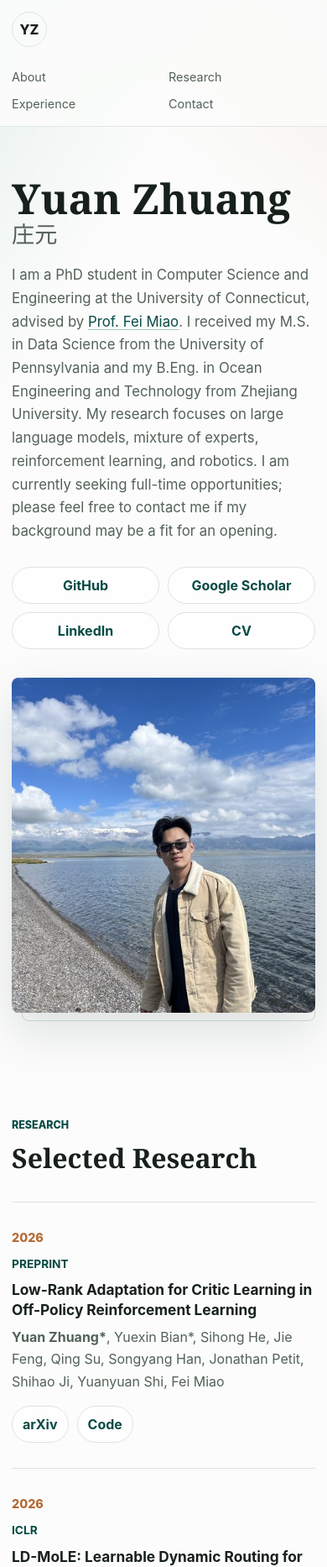
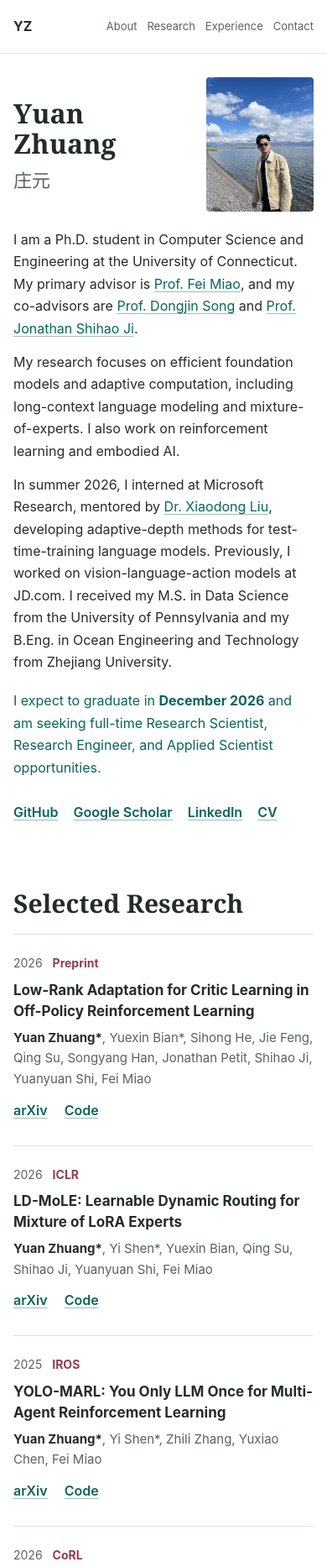
Before and after one commit to paulzyzy/paulzyzy.github.io, a plain HTML site: page index.html in a window 390 px wide. Shown: the top 1866 px of the page at 84% size. Drawn offline with Linux system fonts and the light colour scheme.

Commit message:
Refine research profile and refresh CV

```diff
--- a/index.html
+++ b/index.html
@@ -3,24 +3,26 @@
   <head>
     <meta charset="utf-8">
     <meta name="viewport" content="width=device-width, initial-scale=1">
-    <title>Yuan Zhuang | University of Connecticut</title>
+    <title>Yuan Zhuang | Efficient Foundation Models &amp; Adaptive Computation</title>
     <meta
       name="description"
-      content="Yuan Zhuang (庄元), PhD student at the University of Connecticut advised by Prof. Fei Miao."
+      content="Yuan Zhuang (庄元), a UConn Ph.D. student researching efficient foundation models, adaptive computation, reinforcement learning, and embodied AI. Expected graduation: December 2026."
     >
     <meta name="author" content="Yuan Zhuang">
     <meta property="og:title" content="Yuan Zhuang">
     <meta
       property="og:description"
-      content="PhD student at the University of Connecticut working on LLMs, mixture of experts, reinforcement learning, and robotics."
+      content="UConn Ph.D. student researching efficient foundation models and adaptive computation. Seeking full-time research and applied science opportunities; expected graduation December 2026."
     >
     <meta property="og:type" content="website">
     <meta property="og:url" content="https://paulzyzy.github.io/">
     <meta property="og:image" content="https://paulzyzy.github.io/assets/profile.jpg">
-    <link rel="preload" as="image" href="assets/profile.jpg">
-    <link rel="stylesheet" href="styles.css">
+    <meta property="og:image:alt" content="Yuan Zhuang by a mountain lake">
+    <link rel="canonical" href="https://paulzyzy.github.io/">
+    <link rel="stylesheet" href="styles.css?v=20260923">
   </head>
   <body>
+    <a class="skip-link" href="#about">Skip to content</a>
     <header class="site-header">
       <a class="brand" href="#top" aria-label="Yuan Zhuang home">YZ</a>
       <nav class="site-nav" aria-label="Primary navigation">
@@ -32,32 +34,51 @@
     </header>
 
     <main id="top">
-      <section id="about" class="hero section-shell" aria-labelledby="intro-title">
-        <div class="hero-copy">
-          <h1 id="intro-title">Yuan Zhuang <span>庄元</span></h1>
-          <div class="lead hero-about">
+      <section id="about" class="profile section-shell" aria-labelledby="intro-title" tabindex="-1">
+        <div class="profile-copy">
+          <h1 id="intro-title">Yuan Zhuang <span lang="zh">庄元</span></h1>
+          <div class="about-text">
             <p>
-              I am a PhD student in Computer Science and Engineering at the University of
-              Connecticut, advised by <a href="https://feimiao.org/">Prof. Fei Miao</a>. I
-              received my M.S. in Data Science from the University of Pennsylvania and my B.Eng. in
-              Ocean Engineering and Technology from Zhejiang University. My research focuses on
-              large language models, mixture of experts, reinforcement learning, and robotics. I am
-              currently seeking full-time opportunities; please feel free to contact me if my
-              background may be a fit for an opening.
+              I am a Ph.D. student in Computer Science and Engineering at the University of
+              Connecticut. My primary advisor is
+              <a href="https://scholar.google.com/citations?user=fH2YF6YAAAAJ&amp;hl=en">Prof. Fei Miao</a>,
+              and my co-advisors are
+              <a href="https://scholar.google.com/citations?user=BJdHw6AAAAAJ&amp;hl=en">Prof. Dongjin Song</a>
+              and <a href="https://scholar.google.com/citations?user=qMfWf9EAAAAJ&amp;hl=en">Prof. Jonathan Shihao Ji</a>.
+            </p>
+            <p>
+              My research focuses on efficient foundation models and adaptive computation,
+              including long-context language modeling and mixture-of-experts. I also work on
+              reinforcement learning and embodied AI.
+            </p>
+            <p>
+              In summer 2026, I interned at Microsoft Research, mentored by
+              <a href="https://scholar.google.com/citations?user=NIewcxMAAAAJ&amp;hl=en&amp;oi=ao">Dr. Xiaodong Liu</a>,
+              developing adaptive-depth methods for test-time-training language models.
+              Previously, I worked on vision-language-action models at JD.com. I received my
+              M.S. in Data Science from the University of Pennsylvania and my B.Eng. in Ocean
+              Engineering and Technology from Zhejiang University.
             </p>
           </div>
+          <p class="availability">
+            I expect to graduate in <strong>December 2026</strong> and am seeking full-time
+            Research Scientist, Research Engineer, and Applied Scientist opportunities.
+          </p>
           <div class="link-row" aria-label="Profile links">
             <a href="https://github.com/paulzyzy">GitHub</a>
             <a href="https://scholar.google.com/citations?user=v0-feP0AAAAJ&amp;hl=en">Google Scholar</a>
             <a href="https://www.linkedin.com/in/yuan-zhuang-b3bbb1249/">LinkedIn</a>
-            <a href="assets/Yuan_Zhuang_CV.pdf?v=20260827" target="_blank" rel="noopener">CV</a>
+            <a href="assets/Yuan_Zhuang_CV.pdf?v=20260923" target="_blank" rel="noopener" aria-label="CV (PDF, opens in a new tab)">CV</a>
           </div>
         </div>
         <figure class="portrait">
           <img
-            src="assets/profile.jpg"
+            src="assets/profile-small.jpg"
             srcset="assets/profile-small.jpg 480w, assets/profile.jpg 1350w"
-            sizes="(max-width: 760px) 92vw, 420px"
+            sizes="(max-width: 420px) 128px, (max-width: 700px) 160px, 240px"
+            width="240"
+            height="300"
+            fetchpriority="high"
             alt="Yuan Zhuang standing by a lake with mountains in the background"
           >
         </figure>
@@ -65,7 +86,6 @@
 
       <section id="research" class="section-shell" aria-labelledby="research-title">
         <div class="section-heading">
-          <p class="section-kicker">Research</p>
           <h2 id="research-title">Selected Research</h2>
         </div>
         <div class="publication-list">
@@ -121,47 +141,65 @@
               </div>
             </div>
           </article>
+
+          <article class="publication-item">
+            <div class="pub-meta">
+              <span>2026</span>
+              <strong>CoRL</strong>
+            </div>
+            <div>
+              <h3>Artificial Foveated Perception for Mitigating Shortcut Learning in Robotic Foundation Models</h3>
+              <p class="author-list">
+                Xiatao Sun, <strong>Yuan Zhuang</strong>, Mateo Sanchez Lopez Negrete,
+                Matei-Victor Coldea, Chen Liang, Haoyang Zhang, Che Liu, Ziyao Zeng,
+                Shawn Li, Qian Wang, Fei Miao, Daniel Rakita
+              </p>
+              <div class="inline-links">
+                <a href="https://arxiv.org/abs/2607.10655">arXiv</a>
+                <a href="https://github.com/Apollo-Lab-Yale/artificial-foveated-perception">Code</a>
+              </div>
+            </div>
+          </article>
         </div>
       </section>
 
-      <section id="experience" class="section-shell split-section" aria-labelledby="experience-title">
+      <section id="experience" class="section-shell" aria-labelledby="experience-title">
         <div class="section-heading">
-          <p class="section-kicker">Work Experience</p>
-          <h2 id="experience-title">Internships</h2>
+          <h2 id="experience-title">Work Experience</h2>
         </div>
         <div class="publication-list experience-list">
           <article class="publication-item">
             <div class="pub-meta">
-              <span>May 2026 - Aug 2026</span>
+              <span><time datetime="2026-05">May</time> - <time datetime="2026-08">Aug 2026</time></span>
               <strong>Redmond, WA</strong>
             </div>
             <div>
-              <h3>Microsoft</h3>
+              <h3>Microsoft Research</h3>
               <p class="role-line">Research Intern</p>
-              <p>Mixture of Experts, Test-Time Training.</p>
+              <p>Developed adaptive-depth methods for long-context test-time-training language models.</p>
             </div>
           </article>
 
           <article class="publication-item">
             <div class="pub-meta">
-              <span>May 2025 - Aug 2025</span>
+              <span><time datetime="2025-05">May</time> - <time datetime="2025-08">Aug 2025</time></span>
               <strong>Beijing, China</strong>
             </div>
             <div>
               <h3>JD.com</h3>
-              <p class="role-line">Research Intern</p>
-              <p>Vision Language Action Models (VLA).</p>
+              <p class="role-line">Research Intern, Embodied Technology Group</p>
+              <p>
+                Studied generalization and robustness of vision-language-action models on public
+                benchmarks within a logistics research project.
+              </p>
             </div>
           </article>
         </div>
       </section>
 
       <section id="contact" class="section-shell contact-section" aria-labelledby="contact-title">
-        <p class="section-kicker">Contact</p>
-        <h2 id="contact-title">Open to Full-Time Roles and Research Collaboration</h2>
-        <div class="link-row center" aria-label="Contact links">
-          <a href="mailto:paulyuanzhuang@gmail.com">paulyuanzhuang@gmail.com</a>
-        </div>
+        <h2 id="contact-title">Contact</h2>
+        <a href="mailto:paulyuanzhuang@gmail.com">paulyuanzhuang@gmail.com</a>
       </section>
     </main>
 
--- a/styles.css
+++ b/styles.css
@@ -1,17 +1,12 @@
 :root {
-  --bg: #fbfcfb;
-  --surface: #ffffff;
-  --ink: #17201b;
-  --muted: #536158;
-  --line: #dce4df;
-  --accent: #0b6b62;
-  --accent-dark: #084b45;
-  --secondary: #b56b36;
-  --soft: #edf5f2;
-  --shadow: 0 22px 60px rgba(19, 32, 29, 0.12);
+  --bg: #ffffff;
+  --ink: #242c2a;
+  --muted: #58635f;
+  --line: #dce3df;
+  --accent: #086654;
+  --hover: #923d50;
   color-scheme: light;
-  font-family:
-    Inter, ui-sans-serif, system-ui, -apple-system, BlinkMacSystemFont, "Segoe UI", sans-serif;
+  font-family: Inter, ui-sans-serif, system-ui, -apple-system, BlinkMacSystemFont, "Segoe UI", sans-serif;
 }
 
 * {
@@ -20,6 +15,7 @@
 
 html {
   scroll-behavior: smooth;
+  scroll-padding-top: 88px;
 }
 
 body {
@@ -28,35 +24,38 @@ body {
   color: var(--ink);
   font-size: 16px;
   line-height: 1.65;
-  overflow-x: hidden;
-}
-
-body::before {
-  position: fixed;
-  inset: 0;
-  z-index: -1;
-  pointer-events: none;
-  content: "";
-  background:
-    linear-gradient(120deg, rgba(11, 107, 98, 0.08), transparent 32%),
-    linear-gradient(220deg, rgba(181, 107, 54, 0.08), transparent 28%);
 }
 
 a {
-  color: var(--accent-dark);
-  text-decoration-color: rgba(11, 107, 98, 0.35);
-  text-underline-offset: 0.18em;
+  color: var(--accent);
+  text-decoration-thickness: 1px;
+  text-decoration-color: #9dbdb3;
+  text-underline-offset: 0.2em;
 }
 
 a:hover {
-  color: var(--secondary);
+  color: var(--hover);
   text-decoration-color: currentColor;
 }
 
 a:focus-visible {
-  outline: 3px solid rgba(11, 107, 98, 0.32);
+  outline: 2px solid var(--accent);
   outline-offset: 4px;
-  border-radius: 4px;
+  border-radius: 2px;
+}
+
+.skip-link {
+  position: fixed;
+  top: 8px;
+  left: 16px;
+  z-index: 20;
+  padding: 8px 16px;
+  background: var(--bg);
+  transform: translateY(-160%);
+}
+
+.skip-link:focus {
+  transform: translateY(0);
 }
 
 .site-header {
@@ -66,72 +65,63 @@ a:focus-visible {
   display: flex;
   align-items: center;
   justify-content: space-between;
-  gap: 24px;
-  min-height: 70px;
-  padding: 14px clamp(18px, 5vw, 64px);
-  border-bottom: 1px solid rgba(220, 228, 223, 0.8);
-  background: rgba(251, 252, 251, 0.9);
-  backdrop-filter: blur(16px);
+  gap: 20px;
+  min-height: 64px;
+  padding: 8px max(24px, calc((100% - 1080px) / 2));
+  border-bottom: 1px solid var(--line);
+  background: var(--bg);
 }
 
 .brand {
-  display: inline-grid;
-  width: 42px;
-  height: 42px;
-  place-items: center;
-  border: 1px solid var(--line);
-  border-radius: 50%;
+  display: inline-flex;
+  align-items: center;
+  min-height: 44px;
   color: var(--ink);
-  font-weight: 800;
+  font-weight: 750;
   text-decoration: none;
 }
 
 .site-nav {
   display: flex;
   flex-wrap: wrap;
-  justify-content: flex-end;
-  gap: 10px 18px;
-  min-width: 0;
-  font-size: 0.94rem;
+  gap: 0 24px;
+  font-size: 0.9375rem;
 }
 
 .site-nav a {
+  display: inline-flex;
+  align-items: center;
+  min-height: 44px;
   color: var(--muted);
   text-decoration: none;
 }
 
 .site-nav a:hover {
-  color: var(--ink);
+  color: var(--accent);
+  text-decoration: underline;
+}
+
+.section-shell,
+.site-footer {
+  width: min(1080px, calc(100% - 48px));
+  margin: 0 auto;
 }
 
 .section-shell {
-  width: min(1120px, calc(100% - 36px));
-  margin: 0 auto;
-  padding: 88px 0;
+  padding: 34px 0;
 }
 
-.hero {
+.profile {
   display: grid;
-  grid-template-columns: minmax(0, 1.1fr) minmax(300px, 420px);
-  align-items: center;
-  gap: clamp(34px, 7vw, 90px);
-  min-height: calc(100vh - 70px);
-  padding-top: 48px;
+  grid-template-columns: minmax(0, 1fr) 240px;
+  align-items: start;
+  gap: 44px;
+  padding-top: 40px;
+  padding-bottom: 36px;
 }
 
-.hero-copy {
+.profile-copy {
   min-width: 0;
-  max-width: 710px;
-}
-
-.eyebrow,
-.section-kicker {
-  margin: 0 0 12px;
-  color: var(--accent-dark);
-  font-size: 0.78rem;
-  font-weight: 800;
-  letter-spacing: 0;
-  text-transform: uppercase;
 }
 
 h1,
@@ -139,158 +129,83 @@ h2,
 h3,
 p {
   margin-top: 0;
-  overflow-wrap: anywhere;
+  overflow-wrap: break-word;
+}
+
+h1,
+h2 {
+  font-family: Georgia, "Times New Roman", serif;
+  letter-spacing: 0;
 }
 
 h1 {
-  max-width: 780px;
-  margin-bottom: 22px;
-  font-family: Georgia, "Times New Roman", serif;
-  font-size: clamp(3.1rem, 8vw, 6.6rem);
-  line-height: 0.96;
-  letter-spacing: 0;
+  display: flex;
+  align-items: baseline;
+  flex-wrap: wrap;
+  gap: 8px 18px;
+  margin-bottom: 20px;
+  font-size: 3rem;
+  line-height: 1.15;
 }
 
 h1 span {
-  display: block;
-  margin-top: 6px;
   color: var(--muted);
-  font-size: clamp(1.7rem, 4vw, 3rem);
-  font-weight: 500;
+  font-size: 1.5rem;
+  font-weight: 400;
 }
 
 h2 {
-  margin-bottom: 20px;
-  font-family: Georgia, "Times New Roman", serif;
-  font-size: clamp(2rem, 4.4vw, 3.3rem);
-  line-height: 1.08;
-  letter-spacing: 0;
+  margin-bottom: 0;
+  font-size: 1.875rem;
+  line-height: 1.25;
 }
 
 h3 {
-  margin-bottom: 8px;
-  font-size: 1.08rem;
-  line-height: 1.35;
+  margin-bottom: 6px;
+  font-size: 1.0625rem;
+  line-height: 1.5;
 }
 
-.lead {
-  max-width: 650px;
-  margin-bottom: 28px;
-  color: var(--muted);
-  font-size: clamp(1.05rem, 2.1vw, 1.28rem);
-  overflow-wrap: anywhere;
+.about-text p {
+  margin-bottom: 14px;
 }
 
-.hero-about p {
-  margin-bottom: 0;
+.availability {
+  margin-bottom: 10px;
+  color: var(--accent);
 }
 
 .link-row,
 .inline-links {
   display: flex;
   flex-wrap: wrap;
-  gap: 10px;
-  min-width: 0;
-  max-width: 100%;
+  gap: 0 20px;
 }
 
 .link-row a,
-.inline-links a,
-.publication-item > div:last-child > a,
-.project-card > a {
+.inline-links a {
   display: inline-flex;
   align-items: center;
   min-height: 40px;
-  padding: 8px 12px;
-  border: 1px solid var(--line);
-  border-radius: 999px;
-  background: rgba(255, 255, 255, 0.68);
-  color: var(--accent-dark);
-  font-weight: 700;
-  text-decoration: none;
-}
-
-.link-row a:hover,
-.inline-links a:hover,
-.publication-item > div:last-child > a:hover,
-.project-card > a:hover {
-  border-color: rgba(181, 107, 54, 0.45);
-  color: var(--secondary);
+  font-weight: 600;
 }
 
 .portrait {
-  position: relative;
-  margin: 0;
-}
-
-.portrait::before {
-  position: absolute;
-  inset: 18px -18px -18px 18px;
-  z-index: -1;
-  border: 1px solid rgba(11, 107, 98, 0.2);
-  border-radius: 8px;
-  content: "";
+  margin: 8px 0 0;
 }
 
 .portrait img {
   display: block;
   width: 100%;
+  height: auto;
   aspect-ratio: 4 / 5;
-  border-radius: 8px;
-  box-shadow: var(--shadow);
+  border-radius: 4px;
   object-fit: cover;
   object-position: 78% center;
 }
 
-.two-column {
-  display: grid;
-  grid-template-columns: minmax(240px, 0.8fr) minmax(0, 1.2fr);
-  gap: clamp(28px, 6vw, 82px);
-  border-top: 1px solid var(--line);
-}
-
-.prose p {
-  color: var(--muted);
-  font-size: 1.06rem;
-}
-
 .section-heading {
-  max-width: 760px;
-  margin-bottom: 34px;
-}
-
-.updates,
-.split-section {
-  border-top: 1px solid var(--line);
-}
-
-.timeline {
-  display: grid;
-  gap: 22px;
-}
-
-.timeline.compact {
-  gap: 0;
-  border-top: 1px solid var(--line);
-}
-
-.timeline-item {
-  display: grid;
-  grid-template-columns: 140px minmax(0, 1fr);
-  gap: 20px;
-  padding: 22px 0;
-  border-bottom: 1px solid var(--line);
-}
-
-.timeline-item time {
-  color: var(--secondary);
-  font-size: 0.9rem;
-  font-weight: 800;
-}
-
-.timeline-item p {
-  margin-bottom: 0;
-  color: var(--muted);
+  margin-bottom: 18px;
 }
 
 .publication-list {
@@ -299,105 +214,65 @@ h3 {
 
 .publication-item {
   display: grid;
-  grid-template-columns: 165px minmax(0, 1fr);
-  gap: clamp(20px, 4vw, 46px);
-  padding: 30px 0;
+  grid-template-columns: 112px minmax(0, 1fr);
+  gap: 28px;
+  padding: 22px 0;
   border-bottom: 1px solid var(--line);
 }
 
 .pub-meta {
   display: flex;
   flex-direction: column;
-  gap: 8px;
+  align-items: flex-start;
+  gap: 4px;
+  font-size: 0.875rem;
   color: var(--muted);
 }
 
-.pub-meta span {
-  color: var(--secondary);
-  font-size: 0.9rem;
-  font-weight: 800;
-}
-
 .pub-meta strong {
-  color: var(--accent-dark);
-  font-size: 0.86rem;
-  text-transform: uppercase;
-}
-
-.publication-item p,
-.contact-section p {
-  color: var(--muted);
+  color: var(--hover);
+  font-weight: 650;
 }
 
 .author-list {
-  margin-bottom: 16px;
+  margin-bottom: 4px;
+  color: var(--muted);
+  font-size: 0.9375rem;
 }
 
-.publication-item .role-line {
-  margin-bottom: 4px;
-  color: var(--accent-dark);
-  font-weight: 800;
+.author-list strong {
+  color: var(--ink);
 }
 
-.split-grid,
-.project-grid,
-.award-list {
-  display: grid;
-  grid-template-columns: repeat(2, minmax(0, 1fr));
-  gap: 24px;
+.experience-list .publication-item {
+  grid-template-columns: 152px minmax(0, 1fr);
 }
 
-.split-grid > div,
-.project-card,
-.award-list article {
-  border: 1px solid var(--line);
-  border-radius: 8px;
-  background: rgba(255, 255, 255, 0.62);
-  padding: 28px;
+.experience-list p {
+  margin-bottom: 0;
 }
 
-.split-grid .timeline-item {
-  grid-template-columns: 112px minmax(0, 1fr);
-  gap: 16px;
+.experience-list .role-line {
+  margin-bottom: 8px;
+  color: var(--muted);
+  font-size: 0.9375rem;
 }
 
-.project-card,
-.award-list article {
-  display: flex;
-  min-height: 220px;
-  flex-direction: column;
-  align-items: flex-start;
+.contact-section h2 {
+  margin-bottom: 12px;
 }
 
-.project-card p,
-.award-list p {
-  flex: 1;
-}
-
-.contact-section {
-  max-width: 850px;
-  padding-bottom: 72px;
-  text-align: center;
-}
-
-.contact-section p {
-  margin-right: auto;
-  margin-left: auto;
-  max-width: 640px;
-  font-size: 1.08rem;
-}
-
-.center {
-  justify-content: center;
+.contact-section > a {
+  display: inline-block;
+  padding: 6px 0;
+  overflow-wrap: anywhere;
 }
 
 .site-footer {
-  width: min(1120px, calc(100% - 36px));
-  margin: 0 auto;
-  padding: 30px 0 44px;
+  padding: 24px 0 32px;
   border-top: 1px solid var(--line);
   color: var(--muted);
-  font-size: 0.9rem;
+  font-size: 0.8125rem;
 }
 
 .site-footer p {
@@ -405,107 +280,104 @@ h3 {
 }
 
 @media (max-width: 900px) {
+  .profile {
+    gap: 28px;
+  }
+
+  h1 {
+    font-size: 2.5rem;
+  }
+}
+
+@media (max-width: 700px) {
+  .profile {
+    grid-template-columns: minmax(0, 1fr) 160px;
+    gap: 20px 24px;
+    padding-top: 28px;
+  }
+
+  .about-text,
+  .availability,
+  .link-row {
+    grid-column: 1 / -1;
+  }
+
+  .profile-copy {
+    display: contents;
+  }
+
+  .profile h1 {
+    grid-column: 1;
+    grid-row: 1;
+    align-self: center;
+    display: block;
+    margin: 0;
+    font-size: 2.25rem;
+  }
+
+  h1 span {
+    display: block;
+    margin-top: 12px;
+    font-size: 1.375rem;
+  }
+
+  .portrait {
+    grid-column: 2;
+    grid-row: 1;
+    margin: 0;
+  }
+
+  .about-text p:last-child,
+  .availability {
+    margin-bottom: 0;
+  }
+
+  .publication-item,
+  .experience-list .publication-item {
+    grid-template-columns: minmax(0, 1fr);
+    gap: 8px;
+  }
+
+  .pub-meta {
+    flex-direction: row;
+    flex-wrap: wrap;
+    gap: 4px 12px;
+  }
+}
+
+@media (max-width: 420px) {
   .site-header {
-    align-items: flex-start;
-    flex-direction: column;
+    gap: 12px;
+    padding-right: 16px;
+    padding-left: 16px;
   }
 
   .site-nav {
-    justify-content: flex-start;
-    width: 100%;
+    gap: 0 12px;
+    font-size: 0.8125rem;
   }
 
-  .hero,
-  .two-column,
-  .split-grid,
-  .project-grid,
-  .award-list {
-    grid-template-columns: 1fr;
+  .section-shell,
+  .site-footer {
+    width: calc(100% - 32px);
   }
 
-  .hero {
-    min-height: auto;
+  .profile {
+    grid-template-columns: minmax(0, 1fr) 128px;
+    gap: 20px;
   }
 
-  .portrait {
-    max-width: 560px;
+  .profile h1 {
+    font-size: 2rem;
+  }
+
+  .link-row {
+    gap: 0 18px;
   }
 }
 
-@media (max-width: 620px) {
-  .section-shell {
-    width: calc(100% - 28px);
-    max-width: 1120px;
-    padding: 62px 0;
-  }
-
-  .site-header {
-    min-height: auto;
-    padding: 14px;
-  }
-
-  .site-nav {
-    display: grid;
-    grid-template-columns: repeat(2, minmax(0, 1fr));
-    gap: 8px 12px;
-    font-size: 0.9rem;
-  }
-
-  .site-nav a {
-    min-width: 0;
-    white-space: normal;
-  }
-
-  .hero-copy {
-    width: 100%;
-    max-width: 100%;
-  }
-
-  .link-row {
-    display: grid;
-    grid-template-columns: repeat(2, minmax(0, 1fr));
-  }
-
-  .link-row a,
-  .inline-links a,
-  .publication-item > div:last-child > a,
-  .project-card > a {
-    justify-content: center;
-    text-align: center;
-    white-space: normal;
-    overflow-wrap: anywhere;
-  }
-
-  .contact-section .link-row {
-    grid-template-columns: 1fr;
-  }
-
-  .link-row a,
-  .inline-links a,
-  .publication-item > div:last-child > a,
-  .project-card > a {
-    max-width: 100%;
-  }
-
-  .timeline-item,
-  .publication-item,
-  .split-grid .timeline-item {
-    grid-template-columns: 1fr;
-    gap: 8px;
-  }
-
-  .split-grid > div,
-  .project-card,
-  .award-list article {
-    padding: 22px;
-  }
-
-  .portrait::before {
-    inset: 12px 0 -10px 12px;
-  }
-
-  .portrait img {
-    aspect-ratio: 1 / 1.1;
-    object-position: 80% center;
+@media (prefers-reduced-motion: reduce) {
+  html {
+    scroll-behavior: auto;
   }
 }
```
Also changed, not shown: 2 other files.
